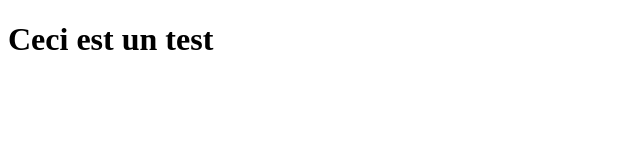
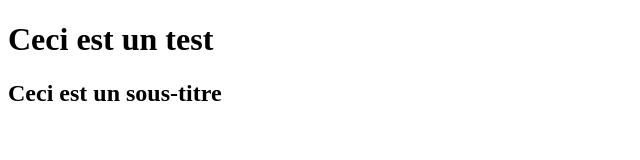
Before and after one commit to jean-philippeG/gitprojet1, a plain HTML site: page index.html in a window 1280 px wide. Shown: the whole page, without its empty margins (0-640 px from the left). Drawn offline with Linux system fonts and the light colour scheme.

Commit message:
Update index.html

```diff
--- a/index.html
+++ b/index.html
@@ -4,9 +4,10 @@
     <meta charset="UTF-8">
     <meta name="viewport" content="width=device-width, initial-scale=1.0">
     <meta http-equiv="X-UA-Compatible" content="ie=edge">
-    <title>Document</title>
+    <title>Document de test</title>
 </head>
 <body>
     <h1>Ceci est un test</h1>
+    <h2>Ceci est un sous-titre</h2>
 </body>
 </html>
```
